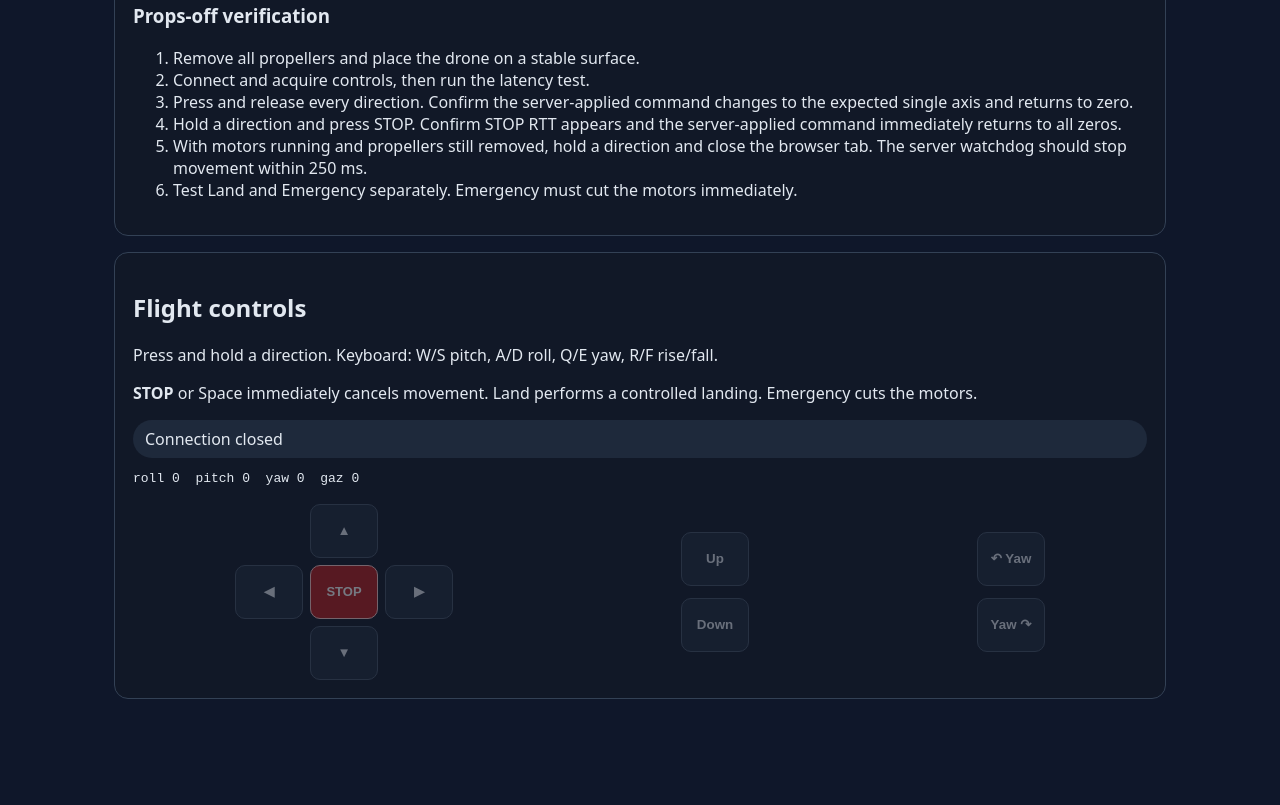
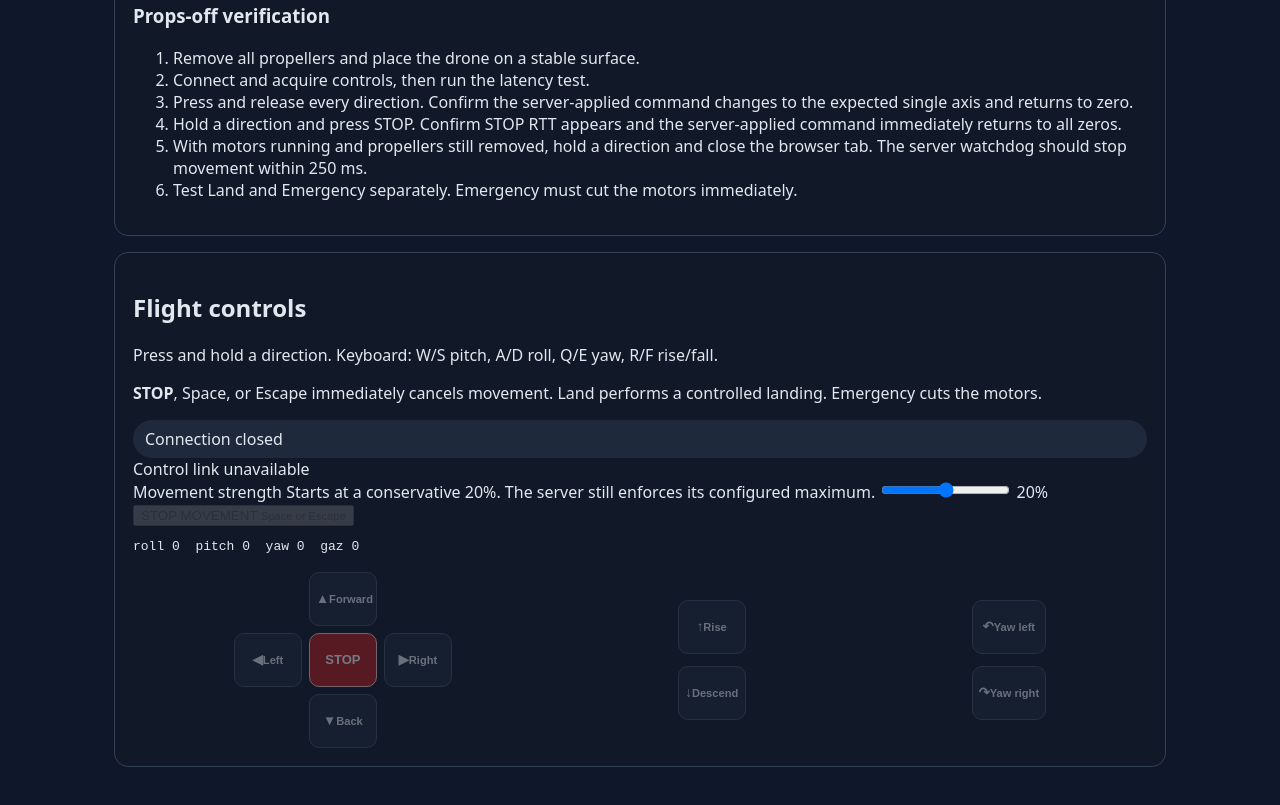
Before and after one commit to guy16510/Bebop-web, a website: page public/index.html in a window 1280 px wide. Shown: the part 1833-2638 px from the top of the page. Before the commit the page ends 2594 px from the top, so only its background shows below. Drawn offline with Linux system fonts and the light colour scheme.

Commit message:
Improve flight control dashboard layout

```diff
--- a/public/index.html
+++ b/public/index.html
@@ -14,7 +14,7 @@
         <h1>Bebop Web</h1>
         <p>Local control console for Parrot Bebop 2</p>
       </div>
-      <span id="connection" class="badge">disconnected</span>
+      <span id="connection" class="badge state-disconnected">disconnected</span>
     </header>
 
     <section class="video">
@@ -35,7 +35,8 @@
       <button type="button" data-action="disconnect">Disconnect</button>
       <button type="button" data-action="video-start">Start video</button>
       <button type="button" data-action="video-stop">Stop video</button>
-      <button type="button" data-action="acquire">Acquire controls</button>
+      <button type="button" class="primary" data-action="acquire">Acquire controls</button>
+      <button type="button" data-action="release" disabled>Release controls</button>
       <button type="button" data-action="arm">Arm 10s</button>
       <button type="button" data-action="disarm">Disarm</button>
       <button type="button" id="takeoff-button" data-action="takeoff" disabled>Take off</button>
@@ -101,27 +102,50 @@
           <li>Test Land and Emergency separately. Emergency must cut the motors immediately.</li>
         </ol>
       </article>
-      <article class="controls-card">
-        <h2>Flight controls</h2>
-        <p>Press and hold a direction. Keyboard: W/S pitch, A/D roll, Q/E yaw, R/F rise/fall.</p>
-        <p><strong>STOP</strong> or Space immediately cancels movement. Land performs a controlled landing. Emergency cuts the motors.</p>
-        <div id="pilot-status" class="status">Controls not acquired</div>
+      <article class="controls-card flight-control-card">
+        <div class="control-heading">
+          <div>
+            <h2>Flight controls</h2>
+            <p>Press and hold a direction. Keyboard: W/S pitch, A/D roll, Q/E yaw, R/F rise/fall.</p>
+            <p><strong>STOP</strong>, Space, or Escape immediately cancels movement. Land performs a controlled landing. Emergency cuts the motors.</p>
+          </div>
+          <div id="pilot-status" class="status">Controls not acquired</div>
+        </div>
+
+        <div id="control-availability" class="control-availability status-warning" role="status" aria-live="polite">
+          Acquire controls to enable movement
+        </div>
+
+        <div class="control-settings">
+          <label for="control-strength">
+            Movement strength
+            <span>Starts at a conservative 20%. The server still enforces its configured maximum.</span>
+          </label>
+          <input id="control-strength" type="range" min="5" max="35" step="5" value="20" />
+          <output id="control-strength-value" for="control-strength">20%</output>
+        </div>
+
+        <button type="button" class="master-stop" data-control="stop" aria-label="Stop all movement" disabled>
+          STOP MOVEMENT
+          <small>Space or Escape</small>
+        </button>
+
         <pre id="command">roll 0  pitch 0  yaw 0  gaz 0</pre>
         <div class="flight-controls" aria-label="Drone movement controls">
           <div class="control-pad direction-pad">
-            <button type="button" class="move forward" data-control="forward" aria-label="Move forward" disabled>▲</button>
-            <button type="button" class="move left" data-control="left" aria-label="Move left" disabled>◀</button>
+            <button type="button" class="move forward" data-control="forward" aria-label="Move forward" aria-pressed="false" disabled>▲<small>Forward</small></button>
+            <button type="button" class="move left" data-control="left" aria-label="Move left" aria-pressed="false" disabled>◀<small>Left</small></button>
             <button type="button" class="move stop" data-control="stop" aria-label="Stop all movement" disabled>STOP</button>
-            <button type="button" class="move right" data-control="right" aria-label="Move right" disabled>▶</button>
-            <button type="button" class="move backward" data-control="backward" aria-label="Move backward" disabled>▼</button>
+            <button type="button" class="move right" data-control="right" aria-label="Move right" aria-pressed="false" disabled>▶<small>Right</small></button>
+            <button type="button" class="move backward" data-control="backward" aria-label="Move backward" aria-pressed="false" disabled>▼<small>Back</small></button>
           </div>
-          <div class="control-column">
-            <button type="button" class="move" data-control="up" disabled>Up</button>
-            <button type="button" class="move" data-control="down" disabled>Down</button>
+          <div class="control-column" aria-label="Altitude controls">
+            <button type="button" class="move" data-control="up" aria-pressed="false" disabled>↑<small>Rise</small></button>
+            <button type="button" class="move" data-control="down" aria-pressed="false" disabled>↓<small>Descend</small></button>
           </div>
-          <div class="control-column">
-            <button type="button" class="move" data-control="yaw-left" disabled>↶ Yaw</button>
-            <button type="button" class="move" data-control="yaw-right" disabled>Yaw ↷</button>
+          <div class="control-column" aria-label="Yaw controls">
+            <button type="button" class="move" data-control="yaw-left" aria-pressed="false" disabled>↶<small>Yaw left</small></button>
+            <button type="button" class="move" data-control="yaw-right" aria-pressed="false" disabled>↷<small>Yaw right</small></button>
           </div>
         </div>
       </article>
```
